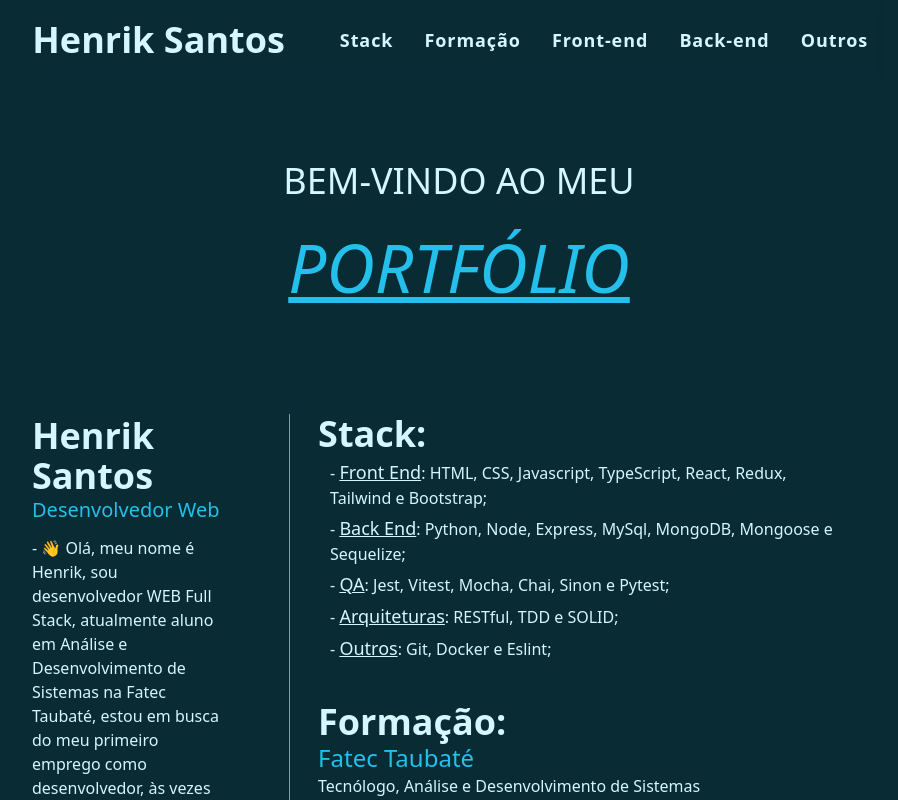
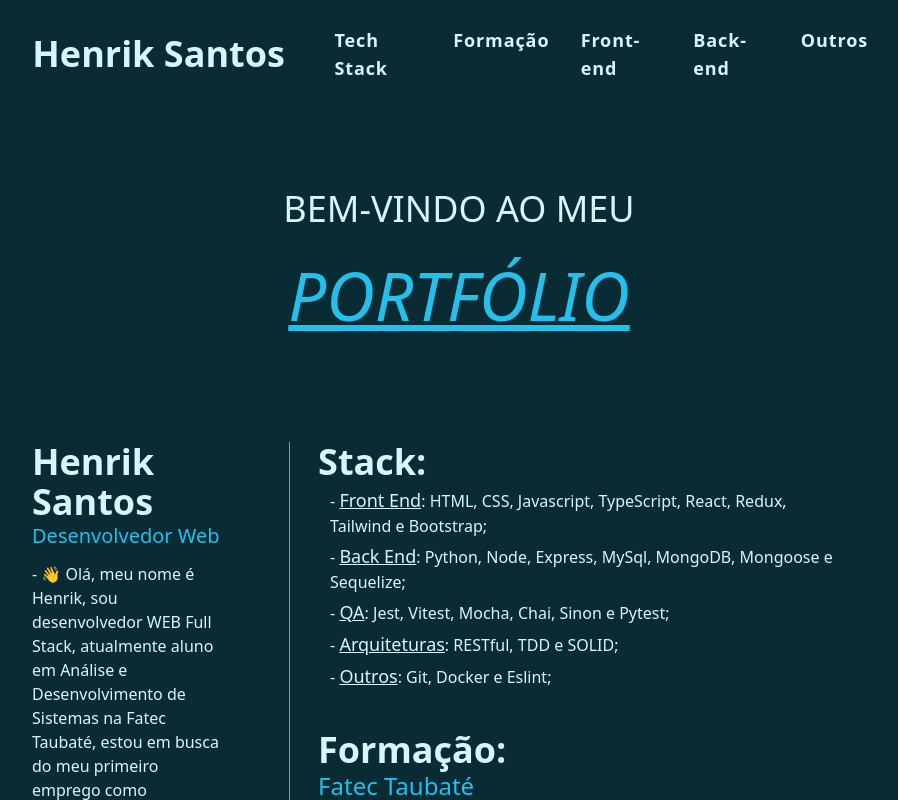
Before and after one commit to HenrikSantos/HenrikSantos.github.io, a React (Vite) app: page / in a window 1280 px wide. Shown: the top 800 px of the page, without its empty margins (181-1079 px from the left). Built offline with nearby package versions, Linux system fonts and the light colour scheme.

Commit message:
✨ header

```diff
--- a/src/components/Header.tsx
+++ b/src/components/Header.tsx
@@ -22,7 +22,7 @@ const Header = function () {
 				`}
       >
         <a className="my-[0.30rem] rounded p-[0.35rem] font-semibold tracking-wider hover:bg-[#383838]/50" href="#stack">
-					Stack
+					Tech Stack
         </a>
         <a className="my-[0.30rem] rounded p-[0.35rem] font-semibold tracking-wider hover:bg-[#383838]/50" href="#formacao">
 					Formação
```
